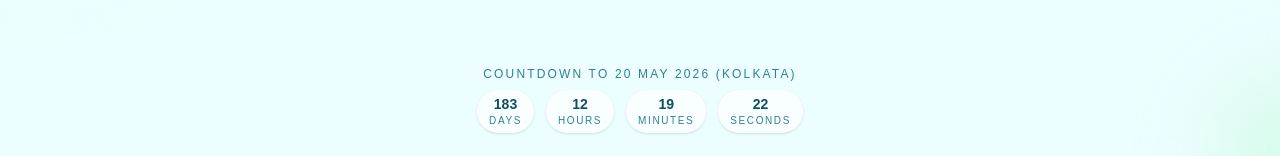
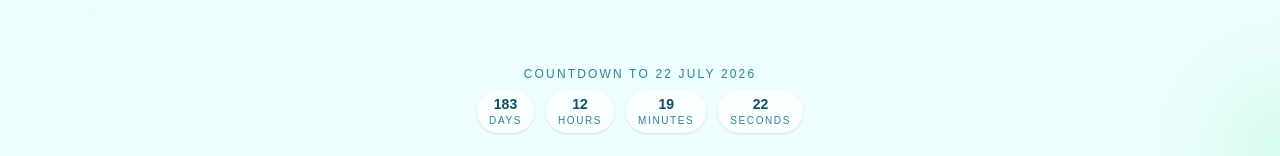
Before and after one commit to kylanjuliana/tiara-box, a Next.js app: page / in a window 1280 px wide. Shown: the part 189-345 px from the top of the page. Built offline with nearby package versions, Linux system fonts and the light colour scheme; a web font is replaced by a local one.

Commit message:
Update countdown date to 22 July 2026

```diff
--- a/app/components/Countdown.tsx
+++ b/app/components/Countdown.tsx
@@ -55,7 +55,7 @@ export function Countdown({ onComplete }: CountdownProps) {
   return (
     <div className="mt-8 flex flex-col items-center gap-1 text-center text-sm text-slate-800">
       <p className="text-xs uppercase tracking-[0.18em] text-cyan-800/80">
-        Countdown to 20 May 2026 (Kolkata)
+        Countdown to 22 July 2026
       </p>
       {finished ? (
         <p className="mt-1 text-base font-semibold text-cyan-900">
```
